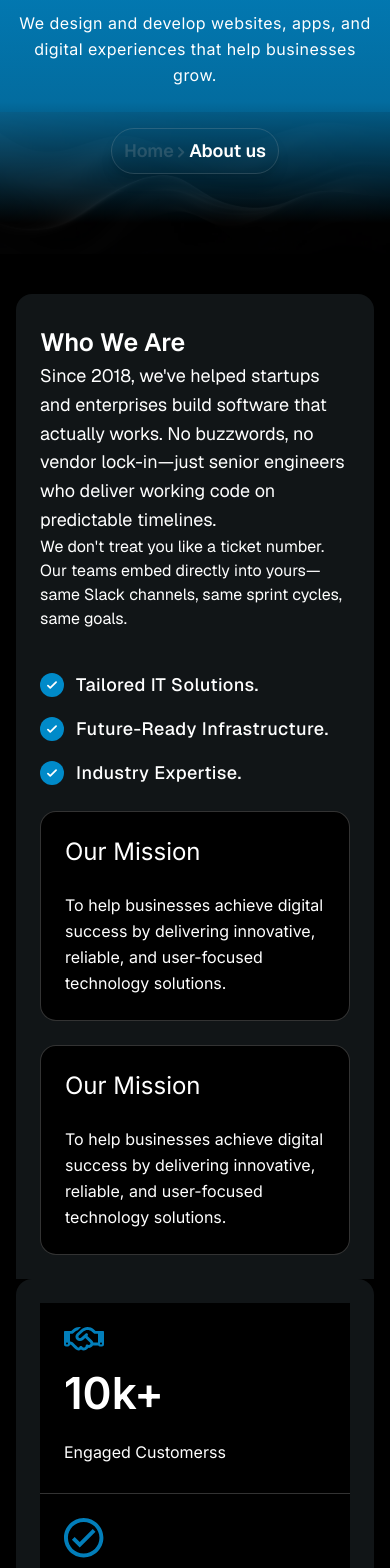
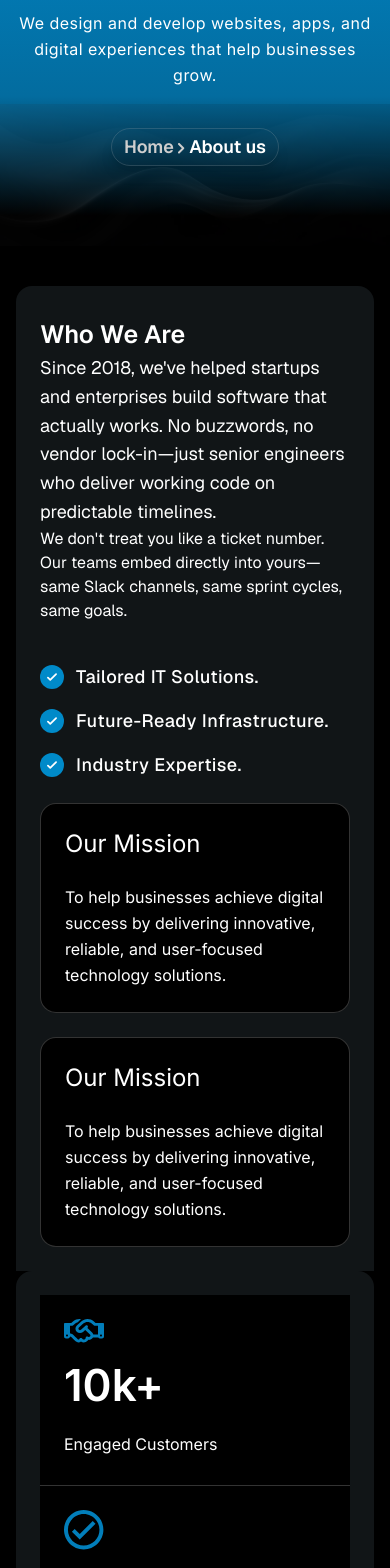
Before and after one commit to expertdeveloper5821/Techno, a Next.js app: page /about in a window 390 px wide. Shown: the part 260-1828 px from the top of the page. Built offline with nearby package versions, Linux system fonts and the light colour scheme.

Commit message:
ui issue fixed

```diff
--- a/app/components/About-com/Hero/Hero.tsx
+++ b/app/components/About-com/Hero/Hero.tsx
@@ -12,7 +12,7 @@ const ChevronRightIcon = ChevronRightIconImport as React.FC<IconProps>;
 export default function Hero() {
   return (
     // Removed background styles, just padding for spacing
-    <section className="relative pt-40 pb-10 sm:pt-48 sm:pb-16 flex flex-col items-center justify-center overflow-hidden z-10 bg-[linear-gradient(180deg,#0094DB_0%,#036C9F_70.41%,#000000_94.02%)] ">
+    <section className="relative pt-40 pb-10 sm:pt-48 sm:pb-40 flex flex-col items-center justify-center overflow-hidden z-10 bg-[linear-gradient(180deg,#0094DB_0%,#036C9F_70.41%,#000000_94.02%)] ">
 
 <div className='absolute md:bottom-20 bottom-0 w-full h-auto' >
   <Image
@@ -45,7 +45,7 @@ export default function Hero() {
             animate="visible"
             variants={fadeInUp}
             transition={{ delay: 0.2 }}
-            className="text-white font-normal font-inter  text-base sm:text-xl max-w-5xl   mb-10 leading-relaxed  md:pt-10 tracking-[0.03em] "
+            className="text-white font-normal font-inter  text-base sm:text-xl max-w-5xl   mb-10 leading-relaxed  md:pt-6 tracking-[0.03em] "
           >
 We design and develop websites, apps, and digital experiences that help businesses grow.</motion.p>
 
@@ -59,11 +59,11 @@ We design and develop websites, apps, and digital experiences that help business
               href="#contact"
               whileHover={{ scale: 1.05 }}
               whileTap={{ scale: 0.95 }}
-              className="group inline-flex gap-2 items-center bg-transparent text-[#ffff] px-3 md:px-7  py-2  md:py-4  rounded-full text-lg font-semibold  transition-colors shadow-lg " style={{
+              className="group inline-flex gap-2 items-center bg-transparent text-[#ffff] px-3 md:px-6 py-1  md:py-2  rounded-full text-lg font-semibold  transition-colors shadow-lg " style={{
                 border:'1px solid #B8B8B833'
               }}
             >
-              <p className='p-0 m-0' > <span className='text-[#B8B8B833]'>Home</span>  <ChevronRightIcon width={7} height={11} color="#B8B8B833" className="inline-block transition-transform duration-500 ease-out group-hover:translate-x-0.5" />  About us</p>
+              <p className='p-0 m-0' > <span className='text-[#CECECE]'>Home</span>  <ChevronRightIcon width={7} height={11} color="#CECECE" className="inline-block transition-transform duration-500 ease-out group-hover:translate-x-0.5" />  About us</p>
             </motion.a>
           </motion.div>
         </div>
--- a/app/components/About-com/Industries/Industries.tsx
+++ b/app/components/About-com/Industries/Industries.tsx
@@ -94,7 +94,7 @@ export default function Industries() {
             ref={sectionRef}
             className="
         relative
-        bg-[linear-gradient(to_bottom,#0094DB_0%,#0094DB_85%,#003a5c_95%,#000000_100%)]
+        bg-[#0094DB]
         pt-10 pb-10
         md:pt-24 md:pb-24
       "
@@ -125,6 +125,7 @@ export default function Industries() {
                                        lg:grid-rows-2
                                        lg:grid-flow-col
                                        lg:w-max
+                                       p-1
                                        will-change-transform
               "
                         >
@@ -139,8 +140,10 @@ export default function Industries() {
                                             lg:w-[calc(100vw/3)]
                                             min-w-[260px]
                                             rounded-xl
-                                            border border-white/30
+                                            border
+                                            hover:border-[#FFFFFFCC]
                                             bg-[#018BCE]
+
                                             p-6
                                              text-white
                                               lg:static
--- a/app/components/About-com/Intero/Intero.tsx
+++ b/app/components/About-com/Intero/Intero.tsx
@@ -8,6 +8,8 @@ import correctmark from '@/public/About/Intro/static-icon/correctmark.svg'
 import handshake from '@/public/About/Intro/static-icon/handshak.svg'
 import profile from '@/public/About/Intro/static-icon/profile.svg'
 import graph from '@/public/About/Intro/static-icon/graph.svg'
+import CountUp from 'react-countup'
+
 const features = [
   'Tailored IT Solutions.',
   'Future-Ready Infrastructure.',
@@ -28,30 +30,37 @@ const stats = [
 ];
 
 
-const staticbox = [{
+const staticbox = [
+  {
     id: 1,
     icon: handshake,
-  number: "10k+",
-  heading: "Engaged Customerss"
+    value: 10,
+    suffix: "k+",
+    heading: "Engaged Customers"
   },
   {
     id: 2,
     icon: correctmark,
-  number: "99%",
+    value: 99,
+    suffix: "%",
     heading: "Customer Success Stories"
   },
   {
     id: 3,
     icon: profile,
-  number: "80+",
+    value: 80,
+    suffix: "+",
     heading: "Team of Professionals"
   },
   {
     id: 4,
     icon: graph,
-  number: "10X",
-  heading: "More Faster Growths"
-}]
+    value: 10,
+    suffix: "X",
+    heading: "More Faster Growth"
+  }
+]
+
 
 export default function Intero() {
   return (
@@ -180,7 +189,17 @@ export default function Intero() {
                 height={40}
               />
 
-              <p className='font-semibold md:text-[60px] text-[44px] leading-[60px]' >{statics.number}</p>
+<p className="font-semibold md:text-[60px] text-[44px] leading-[60px]">
+        <CountUp
+          start={0}
+          end={statics.value}
+          duration={2}
+          separator=","
+          suffix={statics.suffix}
+          enableScrollSpy
+          scrollSpyOnce
+        />
+      </p>
               <p className='md:text-[20px] text-base leading-[34px]' >{statics.heading}</p>
             </motion.div>
           )
--- a/app/components/About-com/product/product.tsx
+++ b/app/components/About-com/product/product.tsx
@@ -69,20 +69,39 @@ export default function Products() {
               <div
                 key={product.id}
                 onMouseEnter={() => setActiveProduct(product)}
-                className="group p-6 mb-4  bg-[#ffff] border-b border-white/50 hover:bg-[#000] transition-all duration-300 cursor-pointer rounded-2xl "
+                className="group p-6 mb-4  bg-[#ffff] border-b border-white/50 hover:bg-[#000] transition-all duration-300 cursor-pointer rounded-xl "
               >
-                <div className="flex justify-between  items-start mb-4">
+                <div className="flex justify-start hover:fill-white   gap-2 items-start mb-4">
+                   {/* Arrow Icon */}
+                   <span className="
+  text-[#000]
+  group-hover:text-white
+  transition-all
+  transform
+  group-hover:translate-x-1
+  duration-300
+">
+  <svg
+    xmlns="http://www.w3.org/2000/svg"
+    width="25"
+    height="25"
+    viewBox="0 0 25 25"
+    fill="none"
+  >
+    <path
+      fillRule="evenodd"
+      clipRule="evenodd"
+      d="M0 12.5C0 9.18479 1.31696 6.00537 3.66117 3.66117C6.00537 1.31696 9.18479 0 12.5 0C15.8152 0 18.9946 1.31696 21.3388 3.66117C23.683 6.00537 25 9.18479 25 12.5C25 15.8152 23.683 18.9946 21.3388 21.3388C18.9946 23.683 15.8152 25 12.5 25C9.18479 25 6.00537 23.683 3.66117 21.3388C1.31696 18.9946 0 15.8152 0 12.5ZM11.7867 17.85L18.9833 8.85333L17.6833 7.81333L11.5467 15.4817L7.2 11.86L6.13333 13.14L11.7867 17.85Z"
+      fill="currentColor"
+    />
+  </svg>
+</span>
                   <h3 className="text-xl font-inter font-semibold text-black group-hover:text-white transition-colors">
                     {product.title}
                   </h3>
-                  {/* Arrow Icon */}
-                  {/* <span className="text-gray-500 group-hover:text-white transition-colors transform group-hover:translate-x-1 duration-300">
-                    <svg className="w-6 h-6" fill="none" stroke="currentColor" viewBox="0 0 24 24">
-                      <path strokeLinecap="round" strokeLinejoin="round" strokeWidth="2" d="M9 5l7 7-7 7" />
-                    </svg>
-                  </span> */}
+
                 </div>
-                <p className="text-black font-inter group-hover:text-white text-base leading-relaxed transition-colors duration-300">
+                <p className="text-[#595959] font-inter group-hover:text-white text-base leading-relaxed transition-colors duration-300">
                   {product.description}
                 </p>
                 <p className="text-black font-inter group-hover:text-white text-sm leading-relaxed transition-colors duration-300 mt-2 ">
--- a/package.json
+++ b/package.json
@@ -14,6 +14,7 @@
     "framer-motion": "^12.28.1",
     "next": "16.1.4",
     "react": "19.2.3",
+    "react-countup": "^6.5.3",
     "react-dom": "19.2.3",
     "react-icons": "^5.5.0",
     "swiper": "^12.0.3"
```
Also changed, not shown: app/lib/icon/rightmark.svg (added). Lines whose indentation alone changed are shown as unchanged.
